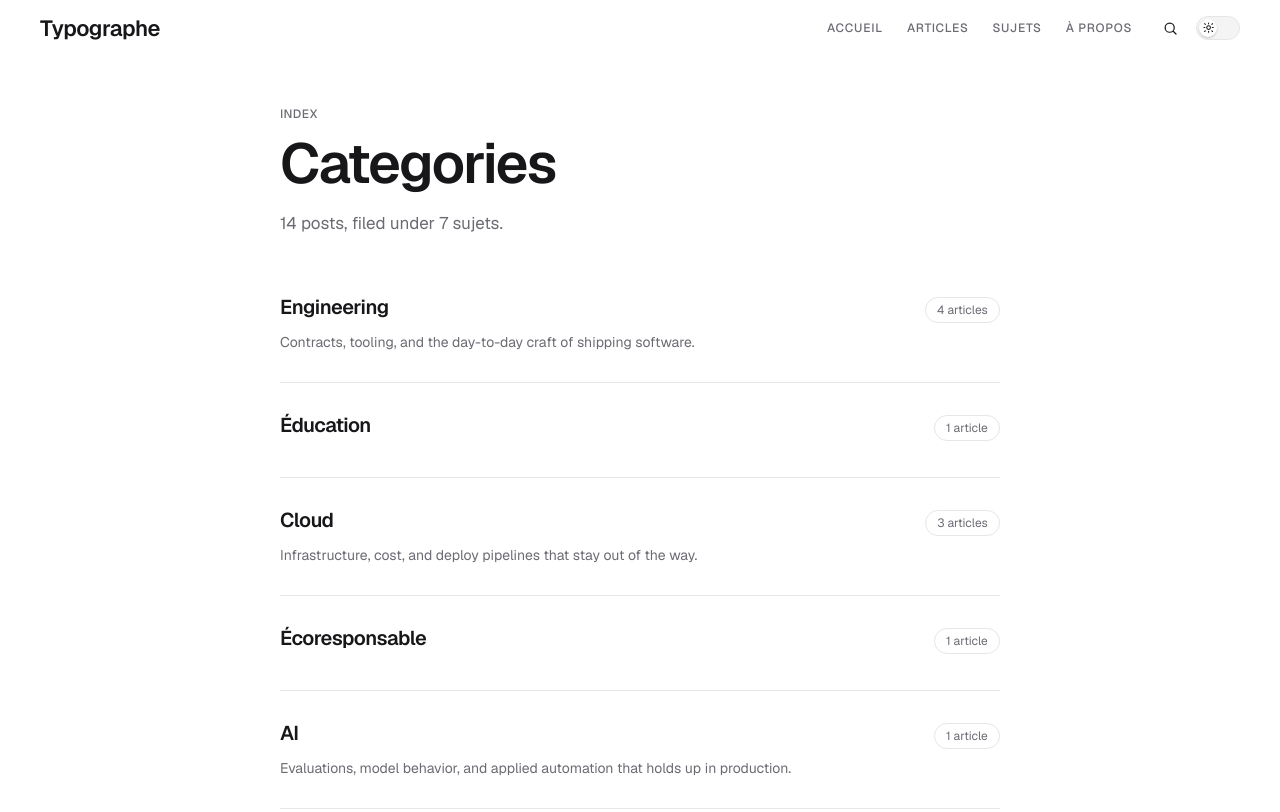
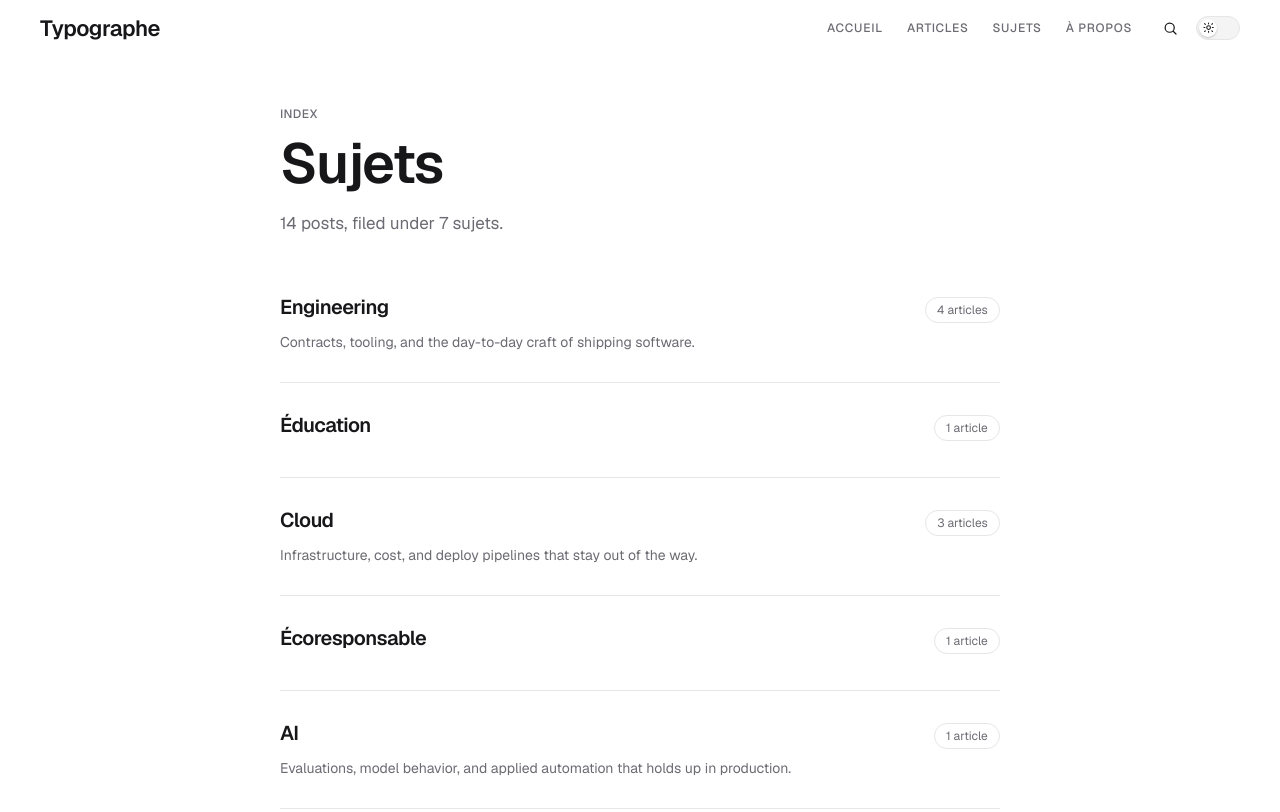
Before and after one commit to andre-vincent/typographe, an Astro site: page /categories in a window 1280 px wide. Shown: the top 812 px of the page. Built offline with nearby package versions, Linux system fonts and the light colour scheme; Astro itself is replaced by a stand-in of ours; some packages are replaced by stand-ins of ours.

Commit message:
Change page title from 'Categories' to 'Sujets'

```diff
--- a/src/pages/categories.astro
+++ b/src/pages/categories.astro
@@ -20,7 +20,7 @@ const categoryList = getCategoryList(allPosts);
     <div class="canvas">
       <header class="pagehead">
         <p class="eyebrow">Index</p>
-        <h1 class="pagehead-title">Categories</h1>
+        <h1 class="pagehead-title">Sujets</h1>
         <p class="pagehead-description">
           {allPosts.length} posts, filed under {categoryList.length}
           {categoryList.length === 1 ? "sujets" : "sujets"}.
```
